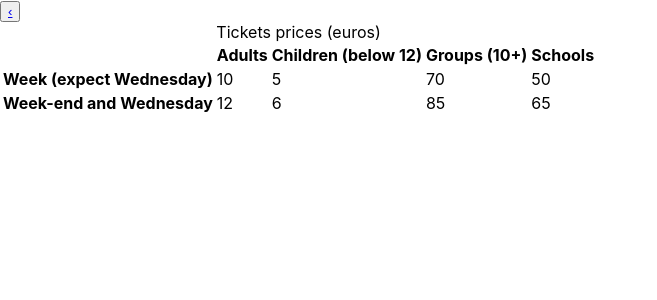
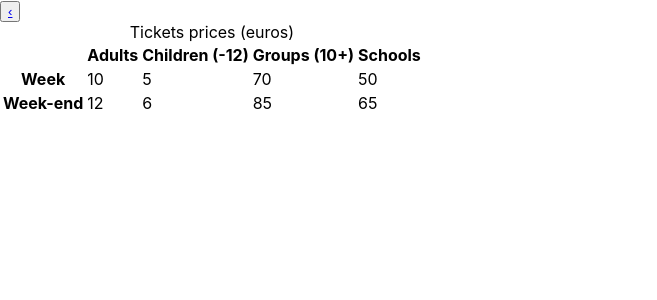
Before and after one commit to wojtek233/EthicsWildCircus, a React (Create React App) app in the folder front/: page /prices in a window 1280 px wide. Shown: the top 300 px of the page, without its empty margins (0-657 px from the left). Built offline with nearby package versions, Linux system fonts and the light colour scheme; no server answers.

Commit message:
prices table

```diff
--- a/front/src/component/Prices.js
+++ b/front/src/component/Prices.js
@@ -15,19 +15,19 @@ function Prices(){
         <tr>
           <th></th>
           <th>Adults</th>
-          <th>Children (below 12)</th>
+          <th>Children (-12)</th>
           <th>Groups (10+)</th>
           <th>Schools</th>
         </tr>
         <tr>
-          <th>Week (expect Wednesday)</th>
+          <th>Week</th>
           <td>10</td>
           <td>5</td>
           <td>70</td>
           <td>50</td>
       </tr>
       <tr>
-          <th>Week-end and Wednesday</th>
+          <th>Week-end</th>
           <td>12</td>
           <td>6</td>
           <td>85</td>
```
